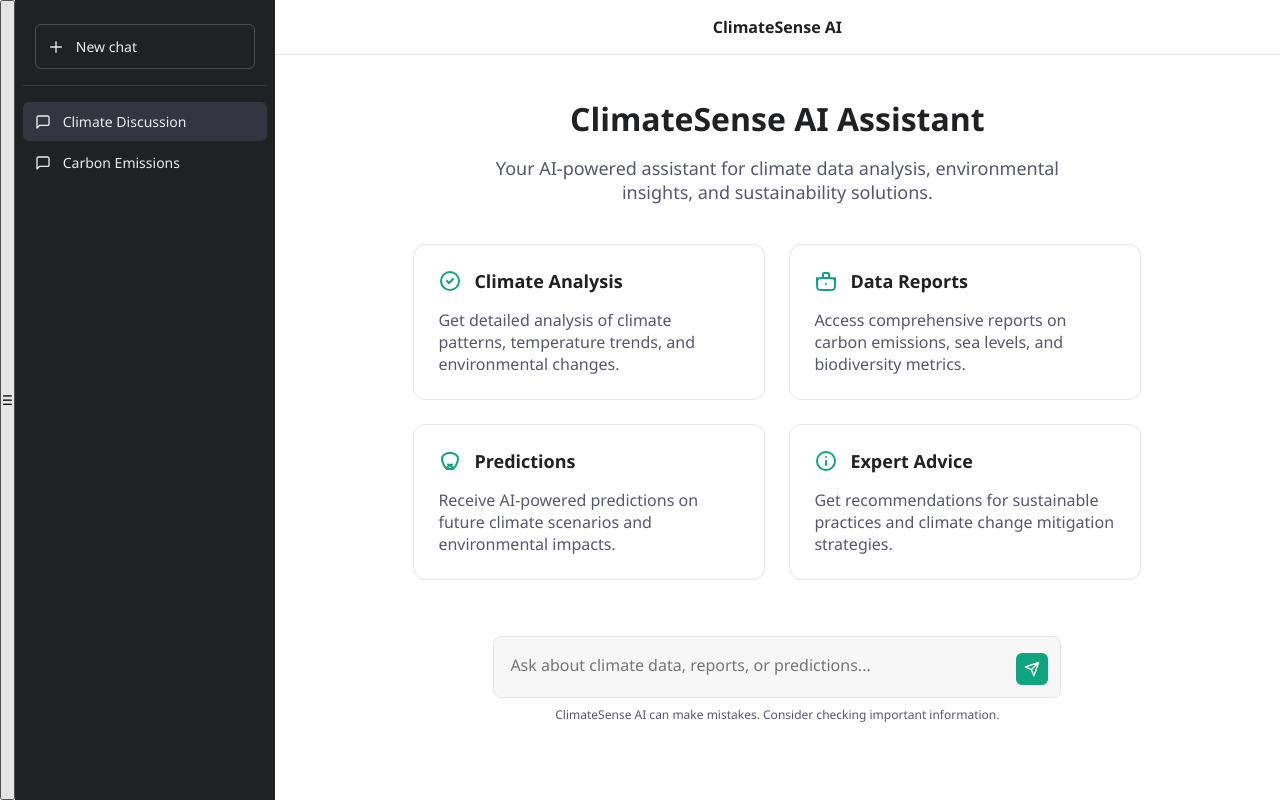
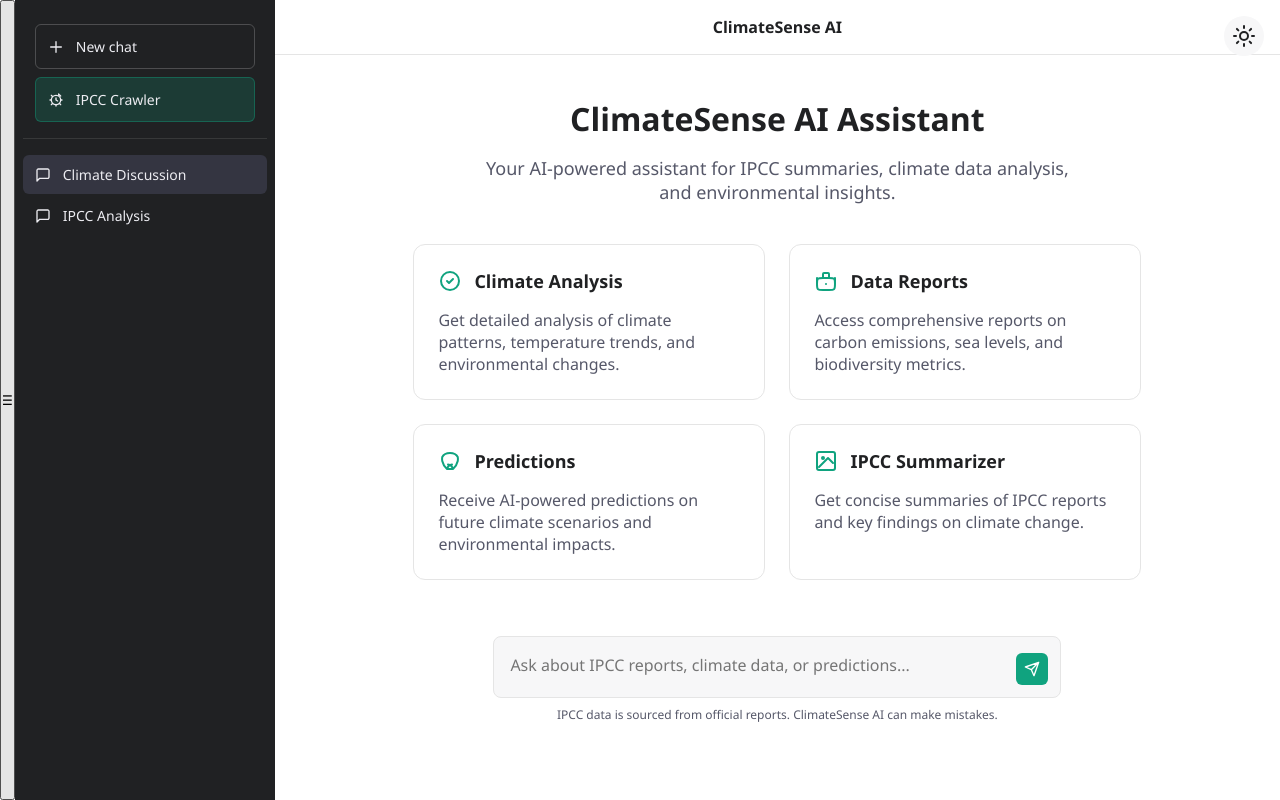
Before and after one commit to Anaboh/climatesense-a1, a FastAPI app: page / in a window 1280 px wide. Run offline with FastAPI, Linux system fonts and the light colour scheme.

Commit message:
Update index.html

```diff
--- a/templates/index.html
+++ b/templates/index.html
@@ -5,12 +5,26 @@
     <link rel="icon" href="/static/favicon.ico">
     <link rel="stylesheet" href="/static/styles.css">
     <meta name="viewport" content="width=device-width, initial-scale=1">
-    <style>
-        /* Add any additional styles here */
-    </style>
 </head>
 <body>
     <button class="mobile-menu-btn" id="mobile-menu-btn">☰</button>
+
+    <div class="theme-toggle" id="theme-toggle">
+        <svg id="light-icon" viewBox="0 0 24 24" fill="none" xmlns="http://www.w3.org/2000/svg">
+            <path d="M12 16C14.2091 16 16 14.2091 16 12C16 9.79086 14.2091 8 12 8C9.79086 8 8 9.79086 8 12C8 14.2091 9.79086 16 12 16Z" stroke="currentColor" stroke-width="2" stroke-linecap="round" stroke-linejoin="round"/>
+            <path d="M12 2V4" stroke="currentColor" stroke-width="2" stroke-linecap="round" stroke-linejoin="round"/>
+            <path d="M12 20V22" stroke="currentColor" stroke-width="2" stroke-linecap="round" stroke-linejoin="round"/>
+            <path d="M4.93 4.93L6.34 6.34" stroke="currentColor" stroke-width="2" stroke-linecap="round" stroke-linejoin="round"/>
+            <path d="M17.66 17.66L19.07 19.07" stroke="currentColor" stroke-width="2" stroke-linecap="round" stroke-linejoin="round"/>
+            <path d="M2 12H4" stroke="currentColor" stroke-width="2" stroke-linecap="round" stroke-linejoin="round"/>
+            <path d="M20 12H22" stroke="currentColor" stroke-width="2" stroke-linecap="round" stroke-linejoin="round"/>
+            <path d="M6.34 17.66L4.93 19.07" stroke="currentColor" stroke-width="2" stroke-linecap="round" stroke-linejoin="round"/>
+            <path d="M19.07 4.93L17.66 6.34" stroke="currentColor" stroke-width="2" stroke-linecap="round" stroke-linejoin="round"/>
+        </svg>
+        <svg id="dark-icon" viewBox="0 0 24 24" fill="none" xmlns="http://www.w3.org/2000/svg" style="display: none;">
+            <path d="M21 12.79A9 9 0 1 1 11.21 3 7 7 0 0 0 21 12.79z" stroke="currentColor" stroke-width="2" stroke-linecap="round" stroke-linejoin="round"/>
+        </svg>
+    </div>
 
     <div class="sidebar" id="sidebar">
         <div class="sidebar-header">
@@ -19,6 +33,14 @@
                     <path d="M12 4V20M4 12H20" stroke="currentColor" stroke-width="2" stroke-linecap="round"/>
                 </svg>
                 New chat
+            </button>
+            <button class="ipcc-crawler-btn" onclick="startIPCCCrawler()">
+                <svg width="16" height="16" viewBox="0 0 24 24" fill="none" xmlns="http://www.w3.org/2000/svg">
+                    <path d="M12 19C15.866 19 19 15.866 19 12C19 8.13401 15.866 5 12 5C8.13401 5 5 8.13401 5 12C5 15.866 8.13401 19 12 19Z" stroke="currentColor" stroke-width="2" stroke-linecap="round" stroke-linejoin="round"/>
+                    <path d="M12 9V12L14.5 13.5" stroke="currentColor" stroke-width="2" stroke-linecap="round" stroke-linejoin="round"/>
+                    <path d="M16 5V3M19 6L17 4M21 12H19M19 19L17 17M12 21V19M7 17L5 19M3 12H5M7 7L5 5" stroke="currentColor" stroke-width="2" stroke-linecap="round" stroke-linejoin="round"/>
+                </svg>
+                IPCC Crawler
             </button>
         </div>
 
@@ -34,7 +56,7 @@
                     <svg width="16" height="16" viewBox="0 0 24 24" fill="none" xmlns="http://www.w3.org/2000/svg">
                         <path d="M21 15C21 15.5304 20.7893 16.0391 20.4142 16.4142C20.0391 16.7893 19.5304 17 19 17H7L3 21V5C3 4.46957 3.21071 3.96086 3.58579 3.58579C3.96086 3.21071 4.46957 3 5 3H19C19.5304 3 20.0391 3.21071 20.4142 3.58579C20.7893 3.96086 21 4.46957 21 5V15Z" stroke="currentColor" stroke-width="2" stroke-linecap="round" stroke-linejoin="round"/>
                     </svg>
-                    <span>Carbon Emissions</span>
+                    <span>IPCC Analysis</span>
                 </div>
             </div>
         </div>
@@ -49,7 +71,7 @@
             <!-- Welcome screen -->
             <div class="welcome-container" id="welcome-container">
                 <h1 class="welcome-title">ClimateSense AI Assistant</h1>
-                <p class="welcome-subtitle">Your AI-powered assistant for climate data analysis, environmental insights, and sustainability solutions.</p>
+                <p class="welcome-subtitle">Your AI-powered assistant for IPCC summaries, climate data analysis, and environmental insights.</p>
 
                 <div class="features-grid">
                     <div class="feature-card">
@@ -87,12 +109,13 @@
                     <div class="feature-card">
                         <h3>
                             <svg width="24" height="24" viewBox="0 0 24 24" fill="none" xmlns="http://www.w3.org/2000/svg">
-                                <path d="M21 12C21 16.9706 16.9706 21 12 21C7.02944 21 3 16.9706 3 12C3 7.02944 7.02944 3 12 3C16.9706 3 21 7.02944 21 12Z" stroke="#10a37f" stroke-width="2"/>
-                                <path d="M12 16V12M12 8H12.01" stroke="#10a37f" stroke-width="2" stroke-linecap="round"/>
+                                <path d="M19 3H5C3.89543 3 3 3.89543 3 5V19C3 20.1046 3.89543 21 5 21H19C20.1046 21 21 20.1046 21 19V5C21 3.89543 20.1046 3 19 3Z" stroke="#10a37f" stroke-width="2" stroke-linecap="round" stroke-linejoin="round"/>
+                                <path d="M9 10C9.55228 10 10 9.55228 10 9C10 8.44772 9.55228 8 9 8C8.44772 8 8 8.44772 8 9C8 9.55228 8.44772 10 9 10Z" stroke="#10a37f" stroke-width="2" stroke-linecap="round" stroke-linejoin="round"/>
+                                <path d="M19 14L14 9L5 18" stroke="#10a37f" stroke-width="2" stroke-linecap="round" stroke-linejoin="round"/>
                             </svg>
-                            Expert Advice
+                            IPCC Summarizer
                         </h3>
-                        <p>Get recommendations for sustainable practices and climate change mitigation strategies.</p>
+                        <p>Get concise summaries of IPCC reports and key findings on climate change.</p>
                     </div>
                 </div>
 
@@ -100,7 +123,7 @@
                     <div class="input-area">
                         <textarea
                             id="welcome-input"
-                            placeholder="Ask about climate data, reports, or predictions..."
+                            placeholder="Ask about IPCC reports, climate data, or predictions..."
                             rows="1"
                         ></textarea>
                         <button onclick="sendMessageFromWelcome()">
@@ -110,7 +133,7 @@
                         </button>
                     </div>
                     <div class="input-footer">
-                        ClimateSense AI can make mistakes. Consider checking important information.
+                        IPCC data is sourced from official reports. ClimateSense AI can make mistakes.
                     </div>
                 </div>
             </div>
@@ -127,6 +150,13 @@
                     oninput="autoResize(this)"
                     onkeydown="if(event.key === 'Enter' && !event.shiftKey) { event.preventDefault(); sendMessage(); }"
                 ></textarea>
+                <div class="ipcc-crawler-chat-btn" title="Run IPCC Crawler" onclick="startIPCCCrawler()">
+                    <svg width="16" height="16" viewBox="0 0 24 24" fill="none" xmlns="http://www.w3.org/2000/svg">
+                        <path d="M12 19C15.866 19 19 15.866 19 12C19 8.13401 15.866 5 12 5C8.13401 5 5 8.13401 5 12C5 15.866 8.13401 19 12 19Z" stroke="currentColor" stroke-width="2" stroke-linecap="round" stroke-linejoin="round"/>
+                        <path d="M12 9V12L14.5 13.5" stroke="currentColor" stroke-width="2" stroke-linecap="round" stroke-linejoin="round"/>
+                        <path d="M16 5V3M19 6L17 4M21 12H19M19 19L17 17M12 21V19M7 17L5 19M3 12H5M7 7L5 5" stroke="currentColor" stroke-width="2" stroke-linecap="round" stroke-linejoin="round"/>
+                    </svg>
+                </div>
                 <button id="send-button" onclick="sendMessage()">
                     <svg width="16" height="16" viewBox="0 0 24 24" fill="none" xmlns="http://www.w3.org/2000/svg">
                         <path d="M22 2L11 13M22 2L15 22L11 13L2 9L22 2Z" stroke="white" stroke-width="2" stroke-linecap="round" stroke-linejoin="round"/>
@@ -134,7 +164,7 @@
                 </button>
             </div>
             <div class="input-footer">
-                ClimateSense AI can make mistakes. Consider checking important information.
+                IPCC data is sourced from official reports. ClimateSense AI can make mistakes.
             </div>
         </div>
     </div>
@@ -145,15 +175,40 @@
             document.getElementById('sidebar').classList.toggle('open');
         });
 
-        // Set welcome message timestamp
-        document.getElementById('welcome-time').textContent = getCurrentTime();
+        // Theme toggle
+        const themeToggle = document.getElementById('theme-toggle');
+        const lightIcon = document.getElementById('light-icon');
+        const darkIcon = document.getElementById('dark-icon');
+
+        // Check for saved theme preference
+        if (localStorage.getItem('theme') === 'dark') {
+            document.body.classList.add('dark-mode');
+            lightIcon.style.display = 'none';
+            darkIcon.style.display = 'block';
+        } else {
+            lightIcon.style.display = 'block';
+            darkIcon.style.display = 'none';
+        }
+
+        themeToggle.addEventListener('click', function() {
+            document.body.classList.toggle('dark-mode');
+
+            if (document.body.classList.contains('dark-mode')) {
+                lightIcon.style.display = 'none';
+                darkIcon.style.display = 'block';
+                localStorage.setItem('theme', 'dark');
+            } else {
+                lightIcon.style.display = 'block';
+                darkIcon.style.display = 'none';
+                localStorage.setItem('theme', 'light');
+            }
+        });
 
         // Auto-resize textarea
         function autoResize(textarea) {
             textarea.style.height = 'auto';
             textarea.style.height = (textarea.scrollHeight) + 'px';
 
-            // Limit max height
             if (textarea.scrollHeight > 200) {
                 textarea.style.overflowY = 'auto';
             } else {
@@ -167,12 +222,6 @@
             container.scrollTop = container.scrollHeight;
         }
 
-        // Get formatted time
-        function getCurrentTime() {
-            const now = new Date();
-            return now.toLocaleTimeString([], {hour: '2-digit', minute:'2-digit'});
-        }
-
         // Add message to chat
         function addMessage(sender, text) {
             // Hide welcome screen if visible
@@ -183,7 +232,7 @@
             }
 
             const container = document.getElementById('chat-container');
-            const timestamp = getCurrentTime();
+            const timestamp = new Date().toLocaleTimeString([], {hour: '2-digit', minute:'2-digit'});
 
             const messageDiv = document.createElement('div');
             messageDiv.className = `message ${sender}`;
@@ -211,7 +260,7 @@
 
             // Simulate AI response
             setTimeout(() => {
-                addMessage('ai', "Hello! I'm ClimateSense AI, your assistant for climate data analysis. How can I help you today?");
+                addMessage('ai', "Hello! I'm ClimateSense AI, your assistant for IPCC summaries and climate data analysis. How can I help you today?");
             }, 1000);
         }
 
@@ -259,6 +308,20 @@
             }
         }
 
+        // Start IPCC crawler
+        async function startIPCCCrawler() {
+            try {
+                const response = await fetch('/crawl-ipcc', {
+                    method: 'POST'
+                });
+                const result = await response.json();
+                addMessage('ai', `IPCC crawler started: ${result.status}. This may take a few minutes...`);
+            } catch (error) {
+                addMessage('ai', 'Failed to start IPCC crawler.');
+                console.error('Error:', error);
+            }
+        }
+
         // Start a new chat
         function newChat() {
             document.getElementById('chat-container').innerHTML = '';
```
